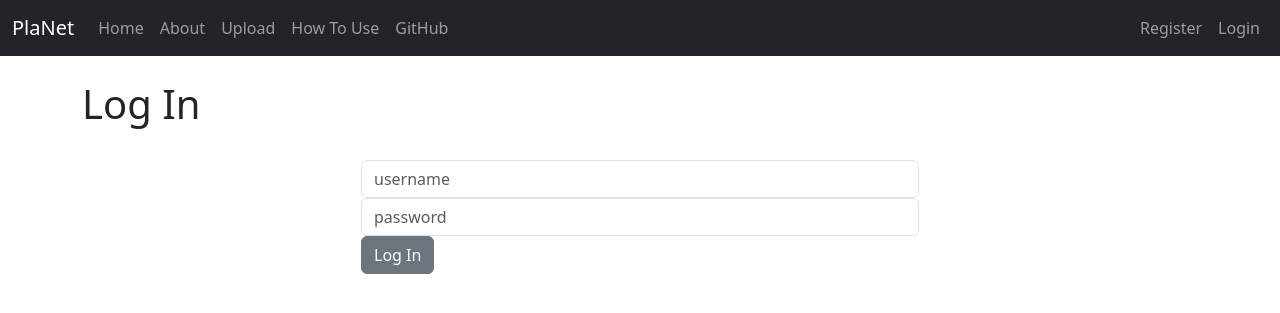
After one commit to AviDavi1023/PlaNet-2.0, a Django app: page /login/ in a window 1280 px wide. The commit adds this page. Shown: the top 313 px of the page. Run offline with Django 5.2, Linux system fonts and the light colour scheme.

Commit message:
user_navbar_changes

```diff
--- a/PlantID/apps.py
+++ b/PlantID/apps.py
@@ -4,3 +4,7 @@ from django.apps import AppConfig
 class PlantidConfig(AppConfig):
     default_auto_field = 'django.db.models.BigAutoField'
     name = 'PlantID'
+
+class UserAuthConfig(AppConfig):
+   default_auto_field = 'django.db.models.BigAutoField'
+   name = 'user_auth'
--- /dev/null
+++ b/PlantID/templates/login.html
@@ -0,0 +1,19 @@
+{% extends "base.html" %}
+{% block content %}
+<h1 class="Text Center">Log In</h1>
+<br/>
+
+
+<div class='col-md-6 offset-md-3'>
+
+
+ <form method="POST" action="{% url 'login' %}">
+   {% csrf_token %}
+   <div class='form-group'>
+     <input type='text' class="form-control" placeholder="username" name='username'>
+     <input type='password' class="form-control" placeholder="password" name='password'>
+   </div>
+   <input type="submit" value="Log In" class="btn btn-secondary">
+ </form>
+</div>
+{% endblock %}
--- a/PlantID/templates/navbar.html
+++ b/PlantID/templates/navbar.html
@@ -4,7 +4,7 @@
       <button class="navbar-toggler" type="button" data-bs-toggle="collapse" data-bs-target="#navbarNav" aria-controls="navbarNav" aria-expanded="false" aria-label="Toggle navigation">
         <span class="navbar-toggler-icon"></span>
       </button>
-      <div class="collapse navbar-collapse" id="navbarNav">
+      <div class="collapse navbar-collapse d-flex justify-content-between" id="navbarNav" >
         <ul class="navbar-nav">
             <li class="nav-item">
               <a class="nav-link" href="{% url 'home'%}">Home</a>
@@ -22,6 +22,23 @@
               <a class="nav-link" target="_blank" rel="noopener noreferrer" href="https://github.com/AviDavi1023/PlaNet-2.0">GitHub</a>
             </li>
         </ul>
+        <ul class="navbar-nav">
+          {% if user.is_authenticated %}
+          <li class="nav-item">
+            <a class="nav-link" href="{% url 'home' %}">Home</a>
+          </li>
+          <li class="nav-item">
+            <a class="nav-link" href="{% url 'logout' %}">Logout</a>
+          </li>
+          {% else %}
+          <li class="nav-item">
+            <a class="nav-link" href="{% url 'register' %}">Register</a>
+          </li>
+          <li class="nav-item">
+            <a class="nav-link" href="{% url 'login' %}">Login</a>
+          </li>
+          {% endif %}
+         </ul>
       </div>
     </div>
    </nav>
--- a/PlantID/urls.py
+++ b/PlantID/urls.py
@@ -6,6 +6,8 @@ urlpatterns = [
     path('', views.home, name='home'),
     path('about', views.about, name='about'),
     path('howtouse', views.howtouse, name='howtouse'),
-    path('upload', views.upload, name='upload')
-
+    path('upload', views.upload, name='upload'),
+    path('login/', views.login_user, name='login'),
+    path('logout/', views.logout_user, name='logout'),
+    path('register/', views.register_user, name='register')
 ]
--- a/PlantID/views.py
+++ b/PlantID/views.py
@@ -1,8 +1,8 @@
-from django.shortcuts import render
-from django.http import HttpResponse
+from django.shortcuts import render, redirect
+from django.contrib.auth import authenticate, login, logout
+from .forms import SignUpForm
 
 def home(request):
-    # return HttpResponse("Hello, world!")
     return render(request, 'home.html', {})
 
 def about(request):
@@ -13,3 +13,40 @@ def upload(request):
 
 def howtouse(request):
     return render(request, 'howtouse.html', {})
+
+def login_user(request):
+   if request.user.is_authenticated:
+       return redirect('home')
+
+   if request.method == "POST":
+       username = request.POST['username']
+       password = request.POST['password']
+       user = authenticate(request, username=username, password=password)
+       if user is not None:
+           login(request, user)
+           return redirect('home')
+       else:
+           # need an error message
+           return redirect('login')
+   else:
+       return render(request, 'login.html', {})
+
+def logout_user(request):
+   logout(request)
+   return redirect('home')
+
+def register_user(request):
+   if request.method == "POST":
+       form = SignUpForm(request.POST)
+       if form.is_valid():
+           form.save()
+           username = form.cleaned_data['username']
+           password = form.cleaned_data['password1']
+           user = authenticate(username=username, password=password)
+           login(request, user)
+           return redirect('home')
+
+   else:
+       form = SignUpForm
+
+   return render(request, 'register.html', {"form": form})
```
Also changed, not shown: PlantID/forms.py (added, +36 -0 lines), PlantID/templates/register.html (added, +33 -0 lines).
